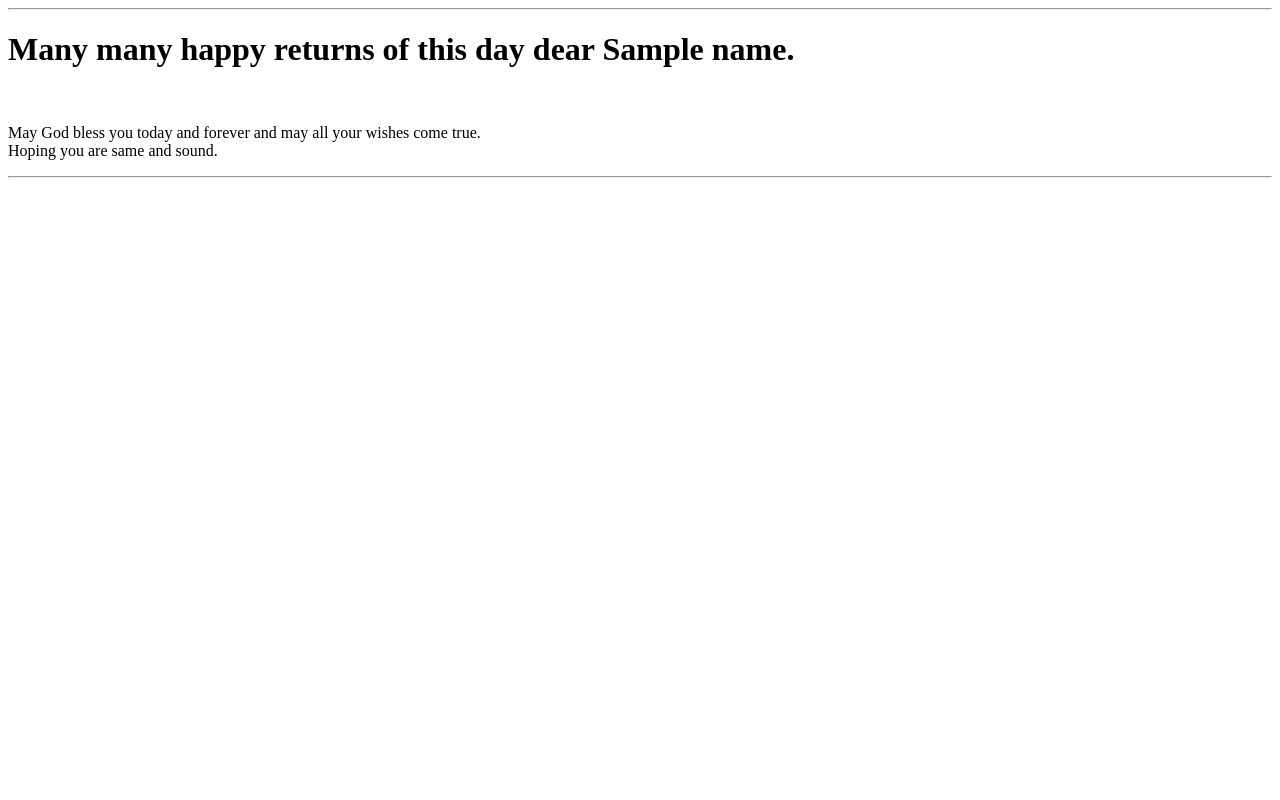
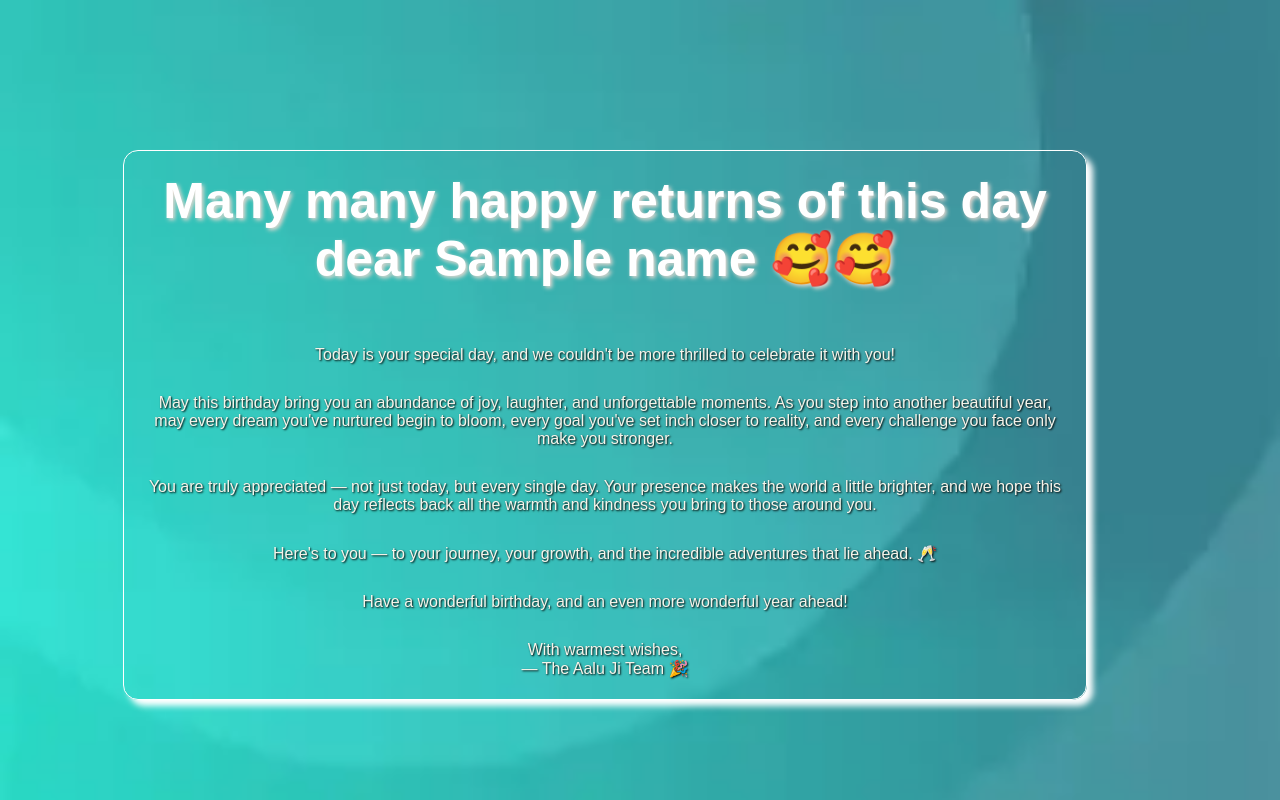
Before and after one commit to Unbeatable-Abhay/Birthday-project-flask, a Flask app: template templates/b1.html in a window 1280 px wide. Run offline with Flask 3, Linux system fonts and the light colour scheme; the template is opened without the code that fills it: most values are stand-ins (such as "Sample title", 1, 10 or a date in 2020).

Commit message:
Update b1.html

```diff
--- a/templates/b1.html
+++ b/templates/b1.html
@@ -3,11 +3,20 @@
 <head>
     <meta charset="UTF-8">
     <title>Test</title>
+    <link rel="stylesheet" href="{{ url_for('static', filename='style.css') }}">
 </head>
-<body>
-<hr>
-<h1>Many many happy returns of this day dear {{ name }}.</h1><br>
-<p> May God bless you today and forever and may all your wishes come true.<br> Hoping you are same and sound.</p>
-<hr>
+<body class="b1">
+<h1>Many many happy returns of this day dear {{ name }} 🥰🥰</h1><br>
+<p>Today is your special day, and we couldn't be more thrilled to celebrate it with you!</p>
+
+<p>May this birthday bring you an abundance of joy, laughter, and unforgettable moments. As you step into another beautiful year, may every dream you've nurtured begin to bloom, every goal you've set inch closer to reality, and every challenge you face only make you stronger.</p>
+
+<p>You are truly appreciated — not just today, but every single day. Your presence makes the world a little brighter, and we hope this day reflects back all the warmth and kindness you bring to those around you.</p>
+
+<p>Here's to you — to your journey, your growth, and the incredible adventures that lie ahead. 🥂</p>
+
+<p>Have a wonderful birthday, and an even more wonderful year ahead!</p>
+
+<p>With warmest wishes,<br>— The Aalu Ji Team 🎉</p>
 </body>
 </html>
```
